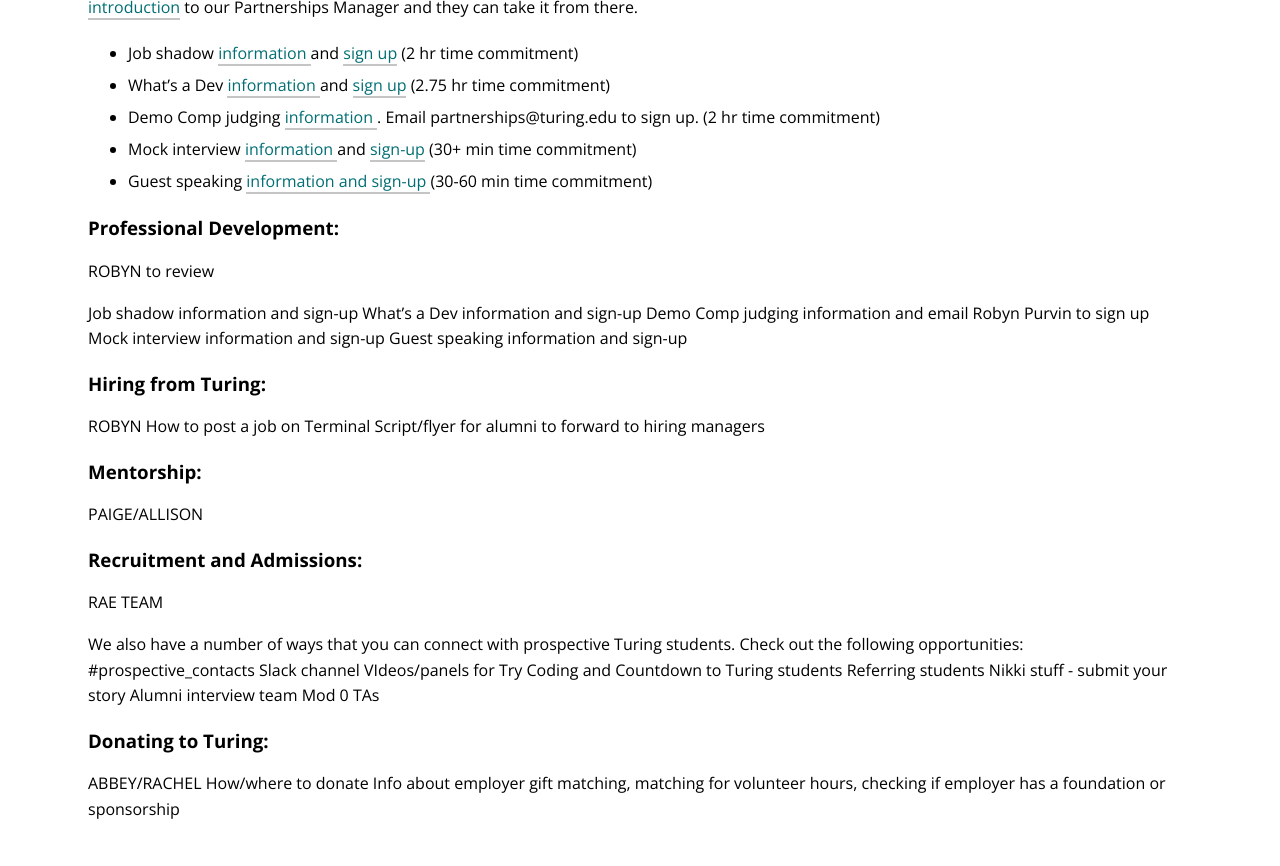
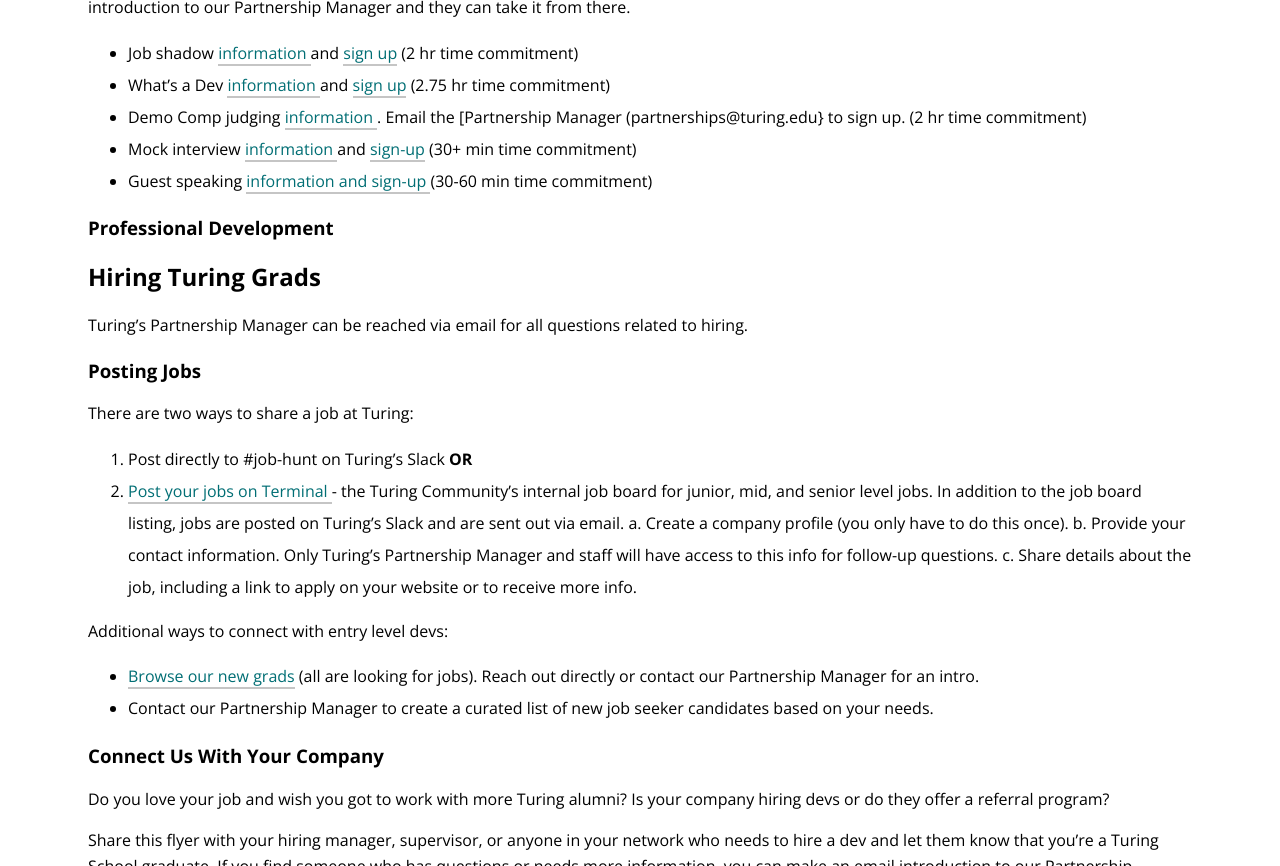
Before and after one commit to turingschool/alumni-site, a Jekyll site: the page built from volunteer.md, in a window 1280 px wide and 900 px high, scrolled down 407 px, cut to the strip 0-866 px from the top of the window. Built offline with Jekyll 4.4.1, drawn with Linux system fonts in a browser that asks for light colours; nearby versions of some CDN libraries; comment, search, counter and statistics services are not loaded; some of the changed text lies outside the part shown.

Commit message:
Update volunteer.md

```diff
--- a/volunteer.md
+++ b/volunteer.md
@@ -9,56 +9,68 @@ permalink: /volunteer/
 If you, staff at your company, or someone in your network are interested in paying it forward to current Turing students, we invite you to volunteer. Help students hone their professional development skills while developing your own.
 
 The most up-to-date information about upcoming dates to volunteer can be found on [this doc
-](https://docs.google.com/document/d/1onS8F9uzftFGJbgNWyIeTCmzQW0mkBLZoDxsrVvO51o/edit?usp=sharing). Share with your colleagues or make an [email introduction](partnerships@turing.edu) to our Partnerships Manager and they can take it from there.
+](https://docs.google.com/document/d/1onS8F9uzftFGJbgNWyIeTCmzQW0mkBLZoDxsrVvO51o/edit?usp=sharing). Share with your colleagues or make an email introduction to our Partnership Manager and they can take it from there.
 
 * Job shadow [information
 ](https://docs.google.com/document/d/1c9quTBUg_atuLUIru5fSAlBm6sHlWP5QwPN4xAIyEvk/edit?usp=sharing) and [sign up](https://www.signupgenius.com/go/turingjobshadow) (2 hr time commitment)
 * What's a Dev [information
 ](https://docs.google.com/document/d/1nDP1aJqCxWIWA7PL2W_WmzuIpuW8hSO_EjVLuYZoqy4/edit?usp=sharing) and [sign up](https://www.signupgenius.com/go/turingwhatsadev) (2.75 hr time commitment)
 * Demo Comp judging [information
-](https://docs.google.com/document/d/12H_GqG4bo7fnaGWpvyQGTcoIM4Wu9z7iPJOQ_hcavns/edit?usp=sharing). Email partnerships@turing.edu to sign up. (2 hr time commitment)
+](https://docs.google.com/document/d/12H_GqG4bo7fnaGWpvyQGTcoIM4Wu9z7iPJOQ_hcavns/edit?usp=sharing). Email the [Partnership Manager (partnerships@turing.edu} to sign up. (2 hr time commitment)
 * Mock interview [information
 ](https://docs.google.com/document/d/1UCTD7kPFAgHhLhV0M0qdDdwdI6JQuwAbDOWs1QPPJAI/edit?usp=sharing) and [sign-up](https://www.signupgenius.com/go/turingmockinterviews) (30+ min time commitment)
 * Guest speaking [information and sign-up
 ](https://airtable.com/shrEaKJFm8lXWVZzk) (30-60 min time commitment)
 
 
-### Professional Development:
+### Professional Development
 
-ROBYN to review
+## Hiring Turing Grads
 
+Turing's Partnership Manager can be reached via email for all questions related to hiring.
 
+### Posting Jobs
 
-Job shadow information and sign-up
-What’s a Dev information and sign-up
-Demo Comp judging information and email Robyn Purvin to sign up
-Mock interview information and sign-up
-Guest speaking information and sign-up
+There are two ways to share a job at Turing:
+1. Post directly to #job-hunt on Turing's Slack **OR**
+2. [Post your jobs on Terminal
+](https://terminal.turing.edu/add-job) - the Turing Community's internal job board for junior, mid, and senior level jobs. In addition to the job board listing, jobs are posted on Turing’s Slack and are sent out via email.
+a. Create a company profile (you only have to do this once).
+b. Provide your contact information. Only Turing’s Partnership Manager and staff will have access to this info for follow-up questions.
+c. Share details about the job, including a link to apply on your website or to receive more info.
 
-### Hiring from Turing:
+Additional ways to connect with entry level devs:
+* [Browse our new grads](https://terminal.turing.edu/profiles) (all are looking for jobs). Reach out directly or contact our Partnership Manager for an intro.
+* Contact our Partnership Manager to create a curated list of new job seeker candidates based on your needs.
 
-ROBYN
-How to post a job on Terminal
-Script/flyer for alumni to forward to hiring managers
+### Connect Us With Your Company
 
-### Mentorship:
+Do you love your job and wish you got to work with more Turing alumni? Is your company hiring devs or do they offer a referral program?
 
-PAIGE/ALLISON
+Share this flyer with your hiring manager, supervisor, or anyone in your network who needs to hire a dev and let them know that you’re a Turing School graduate. If you find someone who has questions or needs more information, you can make an email introduction to our Partnership Manager and they can take the conversation from there.
 
-### Recruitment and Admissions:
+## Mentoring
 
-RAE TEAM
+We welcome alumni to give back to the Turing community as mentors for current students! Our mentorship program is integrated into our student community Houses. Depending on when you graduated, you may not be familiar yet with Houses - please read here for more information!
 
-We also have a number of ways that you can connect with prospective Turing students. Check out the following opportunities:
-#prospective_contacts Slack channel
-VIdeos/panels for Try Coding and Countdown to Turing students
-Referring students
-Nikki stuff - submit your story
-Alumni interview team
-Mod 0 TAs
+Each House has a group of mentors assigned to it to support students through regular office hours and 1:1s available to anyone in the House as well as by answering questions in the House channel. Here are the specific expectations for mentors:
+* Each mentor commits to mentoring for 2 consecutive 6-week innings
+* Each mentor hosts 2 office hours per inning in coordination with fellow House mentors (2 total hours during each 6-week period)
+* Each mentor provides time for at least 6 1:1 mentoring sessions using a calendar sign-up posted for students to use (6 total hours during each 6-week period)
+* Each mentor responds to questions posted in the House channels during specific “on-call” times coordinated with other in-program mentors, i.e., splitting up days/weeks to check the channel for questions from students (1-2 total hours during each 6-week period)
 
-### Donating to Turing:
+Within this structure, the goals for mentorship are to support students with:
+* Asking for help in the workplace by first practicing it in a lower stakes environment
+* Building a professional network to support them in their technical learning and job search readiness
+* Navigating remote communities
 
-ABBEY/RACHEL
-How/where to donate
-Info about employer gift matching, matching for volunteer hours, checking if employer has a foundation or sponsorship
+When assigning mentors to Houses, we look for an equitable split of mentors who can support Back End and Front End learning. We also take into consideration demographic and identity-based characteristics of mentors in order to create a diverse and inclusive environment.
+
+Mentors are also provided with ongoing support through collaboration with their fellow House mentors and training and resources from our mentor committee. Overall, mentoring can be an effective way to level up your own skills and develop new communicating and leadership skills to add to your career!
+
+## Recruitment and Admissions
+Check back for opportunities to connect with prospective Turing students. You can continue referring folks by sending them to our [Programs page](https://turing.edu/programs)!
+
+## Donating to Turing
+
+## For more information
```
